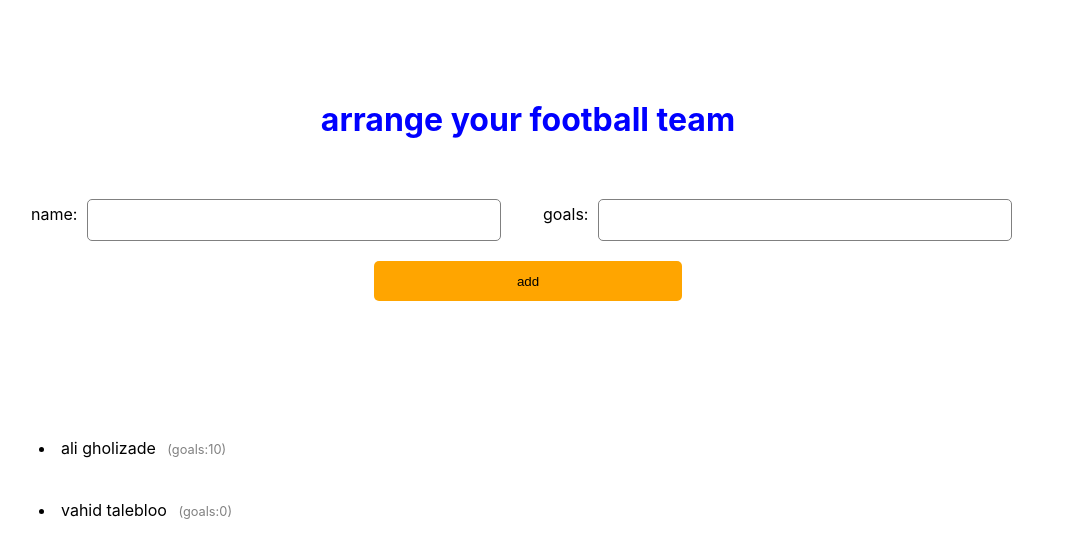
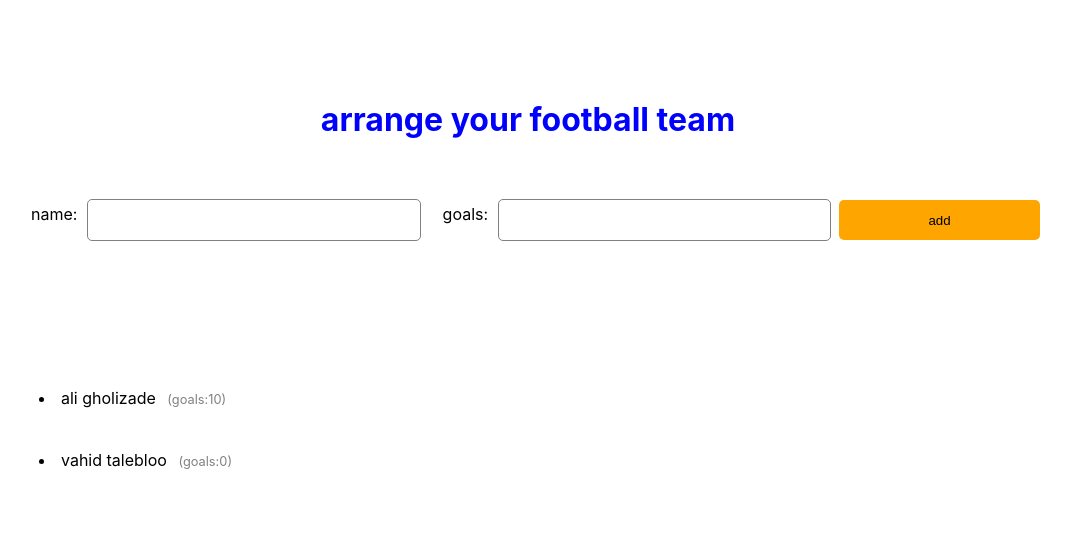
Before and after one commit to saeedegh/react-todolist-useContext, a React (Create React App) app: page / in a window 1280 px wide. Shown: the top 558 px of the page, without its empty margins (112-1183 px from the left). Built offline with nearby package versions, Linux system fonts and the light colour scheme.

Commit message:
added form

```diff
--- a/src/App.js
+++ b/src/App.js
@@ -17,10 +17,10 @@ function App() {
                 <label htmlFor="goals">goals:</label>
                 <input type="number" id="goals" />
               </FormController>
+              <StyledButton>
+                <button type="submit">add</button>
+              </StyledButton>
             </FormItemContainer>
-            <StyledButton>
-              <button type="submit">add</button>
-            </StyledButton>
           </form>
         </div>
         <StyledList>
@@ -68,11 +68,12 @@ const FormItemContainer = styled.div`
   display: flex;
   flex-direction: row;
   width: 100%;
+  align-items: center;
 `;
 
 const FormController = styled.div`
-  padding: 10px 5px 20px;
-  width: 50%;
+  padding: 10px 5px;
+  width: 40%;
   display: flex;
   flex-direction: row;
   input {
@@ -90,7 +91,7 @@ const FormController = styled.div`
 `;
 
 const StyledButton = styled.div`
-  width: 30%;
+  width: 20%;
   margin: 0 auto;
   button {
     width: 100%;
```
